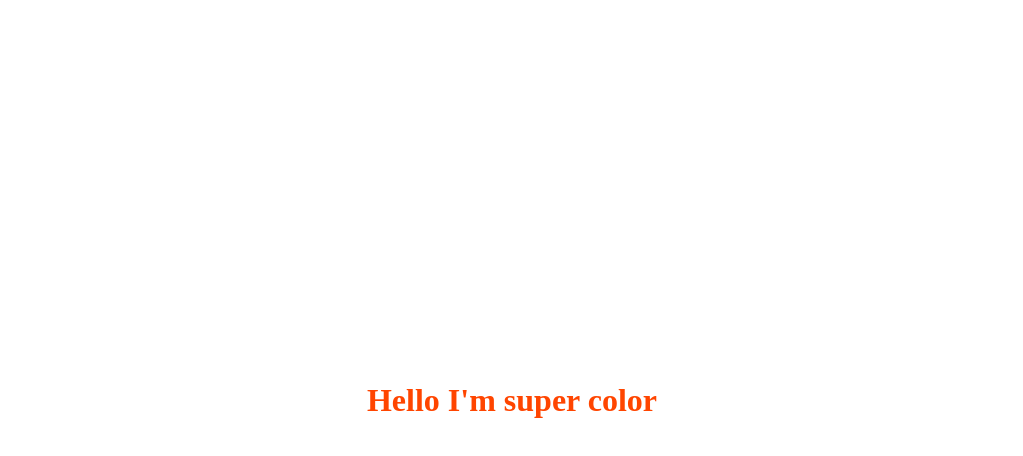
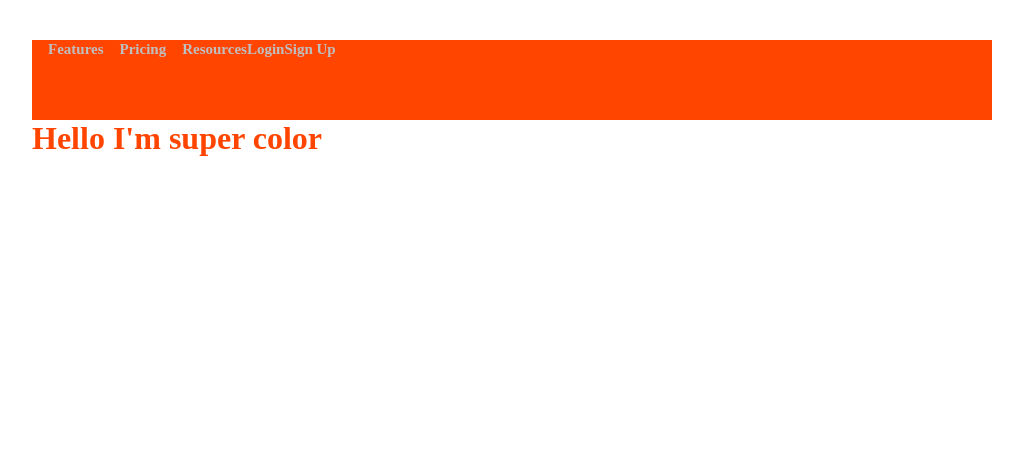
Before and after one commit to Mvrs/url-shortening-api-landing-page, a Next.js app in the folder url-shortening-api/: page / in a window 1280 px wide. Shown: the top 456 px of the page, without its empty margins (128-1151 px from the left). Built offline with nearby package versions, Linux system fonts and the light colour scheme; a web font is replaced by a local one.

Commit message:
pushing latest changes to work on linux system

```diff
--- a/url-shortening-api/sass/abstracts/variables.scss
+++ b/url-shortening-api/sass/abstracts/variables.scss
@@ -2,6 +2,7 @@
 
 $color-primary-cyan: hsl(180, 66%, 49%);
 $color-primary-dark-violet: hsl(257, 27%, 26%);
+$color-primary-black: #34313D;
 
 // SECONDARY COLORS
 $color-secondary-red: hsl(0, 87%, 67%);
--- a/url-shortening-api/sass/base/base.scss
+++ b/url-shortening-api/sass/base/base.scss
@@ -11,21 +11,23 @@ html {
 
   @include respond(tab-land) {
     // width < 1200?
-    font-size: 56.25%; //1 rem = 9px, 9/16 = 50%
+    font-size: 75%; //1 rem = 9px, 9/16 = 50%
   }
 
   @include respond(tab-port) {
     // width < 900?
-    font-size: 50%; //1 rem = 8px, 8/16 = 50%
+    font-size: 85%; //1 rem = 8px, 8/16 = 50%
   }
 
   @include respond(big-desktop) {
-    font-size: 75%; //1rem = 12, 12/16
+    font-size: 100%; //1rem = 12, 12/16
   }
 }
 
 body {
   box-sizing: border-box;
+  font-family: 'Poppins';
+  min-height: 100vh;
 
   @include respond(tab-port) {
     padding: 0;
--- /dev/null
+++ b/url-shortening-api/sass/layouts/navigation.scss
@@ -0,0 +1,60 @@
+.navigation {
+    // min-height: 2.5rem;
+    height: 10vh;
+    margin-top: 40px;
+    position: relative;
+
+    background-color: orangered;
+    width: 100%;
+
+
+    &__link {
+
+        &:link,
+        &:visited {
+            color: $color-neutral-gray;
+            text-decoration: none;
+        }
+
+        &:hover,
+        &:active {
+            color: $color-primary-black;
+        }
+    }
+
+    &__list {
+        // margin: auto;
+        padding: 0 auto;
+
+
+        // margin-top: 2.5rem;
+        display: inline-flex;
+        align-self: center;
+        align-content: center;
+        justify-content: center;
+        // position: absolute;
+        // justify-content: space-between;
+    }
+
+    &__item {
+        text-decoration: none;
+        font-size: 0.9375rem;
+        font-weight: bold;
+        color: $color-neutral-gray;
+        text-decoration: none;
+        list-style: none;
+
+        :not(:last-child) {
+            margin-right: 0.3125rem;
+        }
+    }
+
+    &__feat__item {
+        display: inline-flex;
+        margin-right: auto;
+        margin-left: 1rem;
+        font-size: 0.9375rem;
+        font-weight: bold;
+        color: $color-neutral-gray;
+    }
+}
--- a/url-shortening-api/sass/main.scss
+++ b/url-shortening-api/sass/main.scss
@@ -4,8 +4,8 @@
 @import 'base/base';
 @import 'base/utilities';
 
-@import 'pages/home.scss';
+@import 'pages/home';
 
+@import 'layouts/navigation';
 // @import 'layout/footer';
 // @import 'layout/header';
-// @import 'layout/navigation';
--- a/url-shortening-api/sass/pages/home.scss
+++ b/url-shortening-api/sass/pages/home.scss
@@ -1,10 +1,7 @@
 .container {
-  min-height: 100vh;
-  padding: 0 0.5rem;
-  display: flex;
-  flex-direction: column;
-  justify-content: center;
-  align-items: center;
+  max-width: 120rem;
+  padding: 0 10rem;
+  min-height: 50rem;
 }
 
 .super-color {
--- /dev/null
+++ b/url-shortening-api/src/components/nav.tsx
@@ -0,0 +1,38 @@
+function Nav() {
+  return (
+    <>
+      <nav className="navigation">
+        <ul className="navigation__list">
+          <li className="navigation__feat__item">
+            <a href="#" className="navigation__link">
+              Features
+            </a>
+          </li>
+          <li className="navigation__feat__item">
+            <a href="#" className="navigation__link">
+              Pricing
+            </a>
+          </li>
+          <li className="navigation__feat__item">
+            <a href="#" className="navigation__link">
+              Resources
+            </a>
+          </li>
+
+          <li className="navigation__item">
+            <a href="#" className="navigation__link">
+              Login
+            </a>
+          </li>
+          <li className="navigation__item">
+            <a href="#" className="navigation__link">
+              Sign Up
+            </a>
+          </li>
+        </ul>
+      </nav>
+    </>
+  );
+}
+
+export default Nav;
--- a/url-shortening-api/src/pages/index.tsx
+++ b/url-shortening-api/src/pages/index.tsx
@@ -1,5 +1,6 @@
 import Head from 'next/head';
 // import '../../sass/pages/home.scss';
+import Nav from '../components/nav';
 
 export default function Home() {
   return (
@@ -13,7 +14,7 @@ export default function Home() {
           href="../images/favicon-32x32.png"
         />
       </Head>
-
+      <Nav />
       <h1 className="super-color"> Hello I'm super color</h1>
     </div>
   );
```
